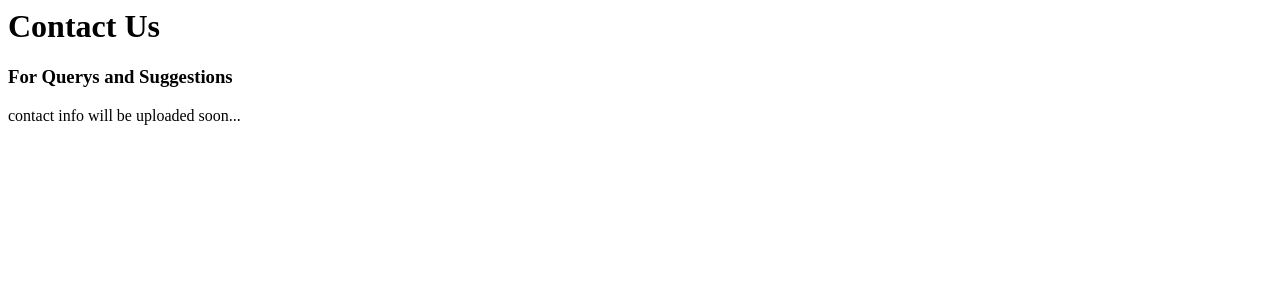
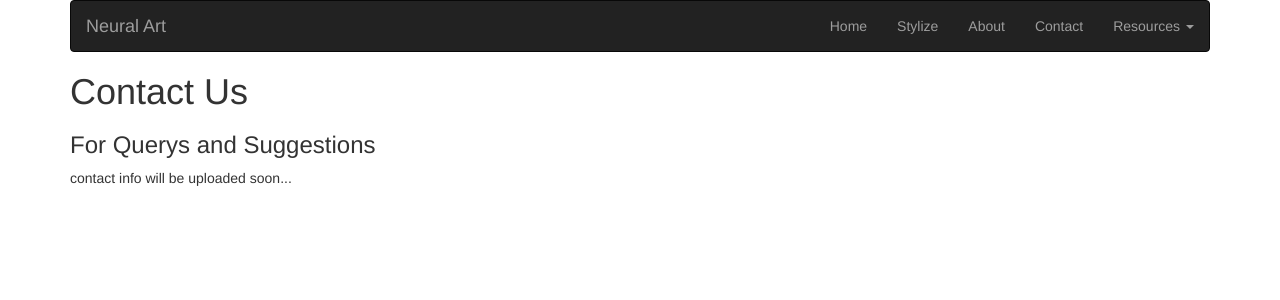
Before and after one commit to avgupt/NeuralArt, a Flask app: page /contact in a window 1280 px wide. Shown: the top 300 px of the page. Run offline with Flask 2, Linux system fonts and the light colour scheme; some libraries are stand-ins or nearby versions.

Commit message:
inherited the page from base.html

```diff
--- a/NeuralArt/templates/contact.html
+++ b/NeuralArt/templates/contact.html
@@ -1,3 +1,12 @@
-<h1>Contact Us</h1>
+{% extends "base.html" %}
+
+{% block title %} Neural Art {% endblock %}
+
+
+{% block body %}
+<h1> Contact Us </h1>
+
 <h3>For Querys and Suggestions</h3>
 <p> contact info will be uploaded soon...</p>
+
+{% endblock %}
```
